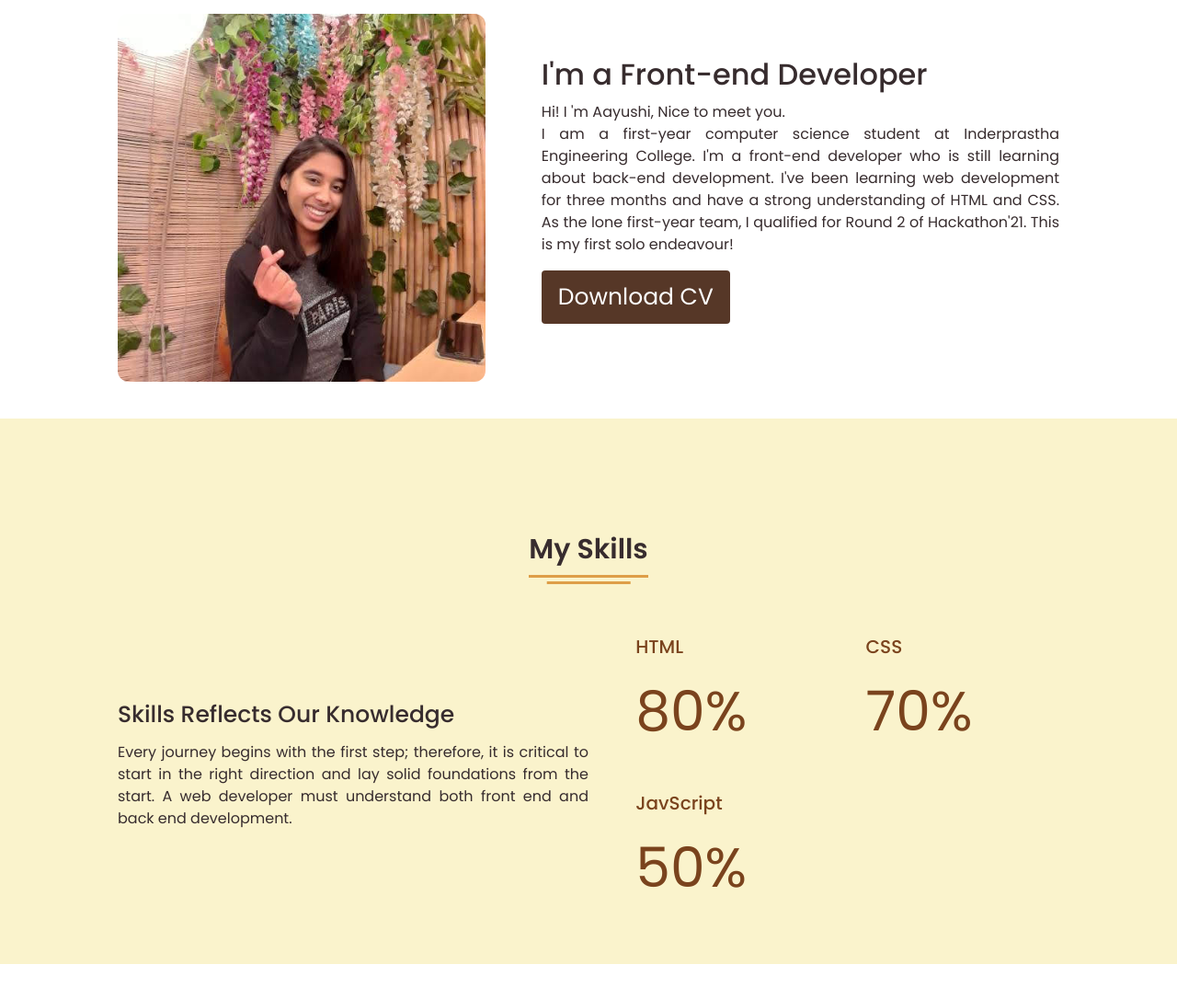
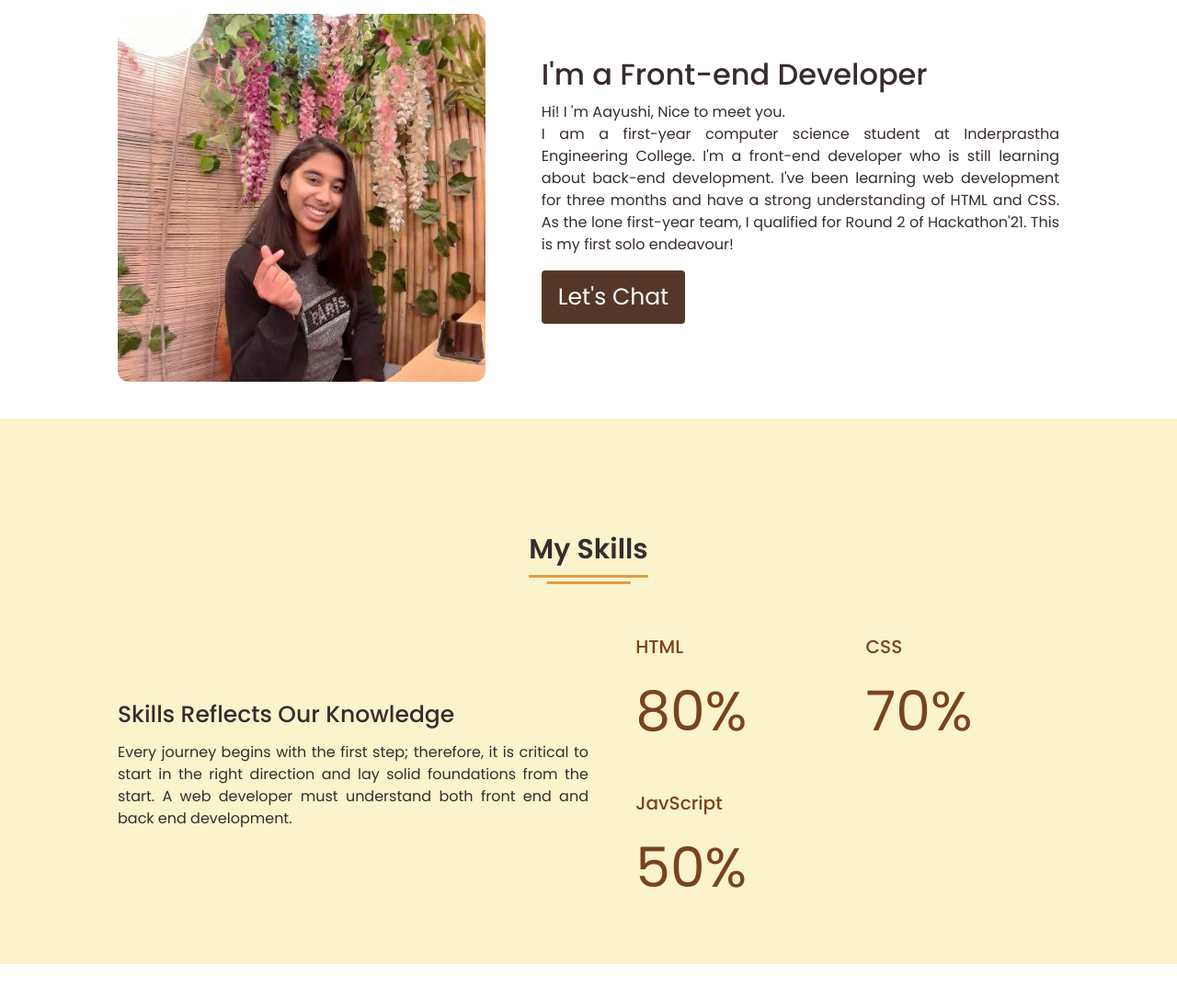
Before and after one commit to AayushiMishra1502/Portfolio, a plain HTML site: page index.html in a window 1280 px wide. Shown: the part 958-2044 px from the top of the page at 92% size. Drawn offline with nearby package versions, Linux system fonts and the light colour scheme; a script that the page names is missing.

Commit message:
Update index.html

```diff
--- a/index.html
+++ b/index.html
@@ -1177,7 +1177,7 @@
             have a strong understanding of HTML and CSS. As the lone first-year team, I qualified for Round 2 of
             Hackathon'21. This is my first solo endeavour!</p>
           <div class="button">
-            <button>Download CV</button>
+            <button>Let's Chat</button>
           </div>
         </div>
       </div>
```
